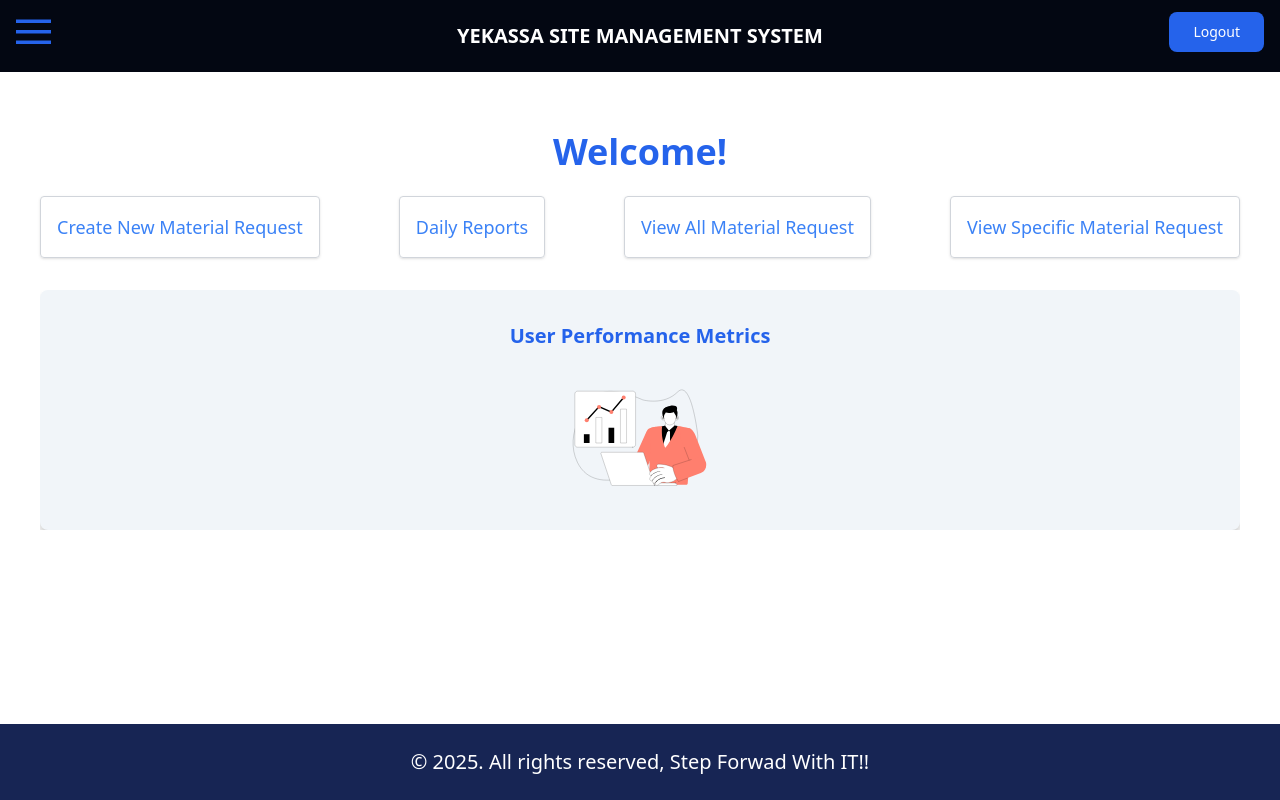
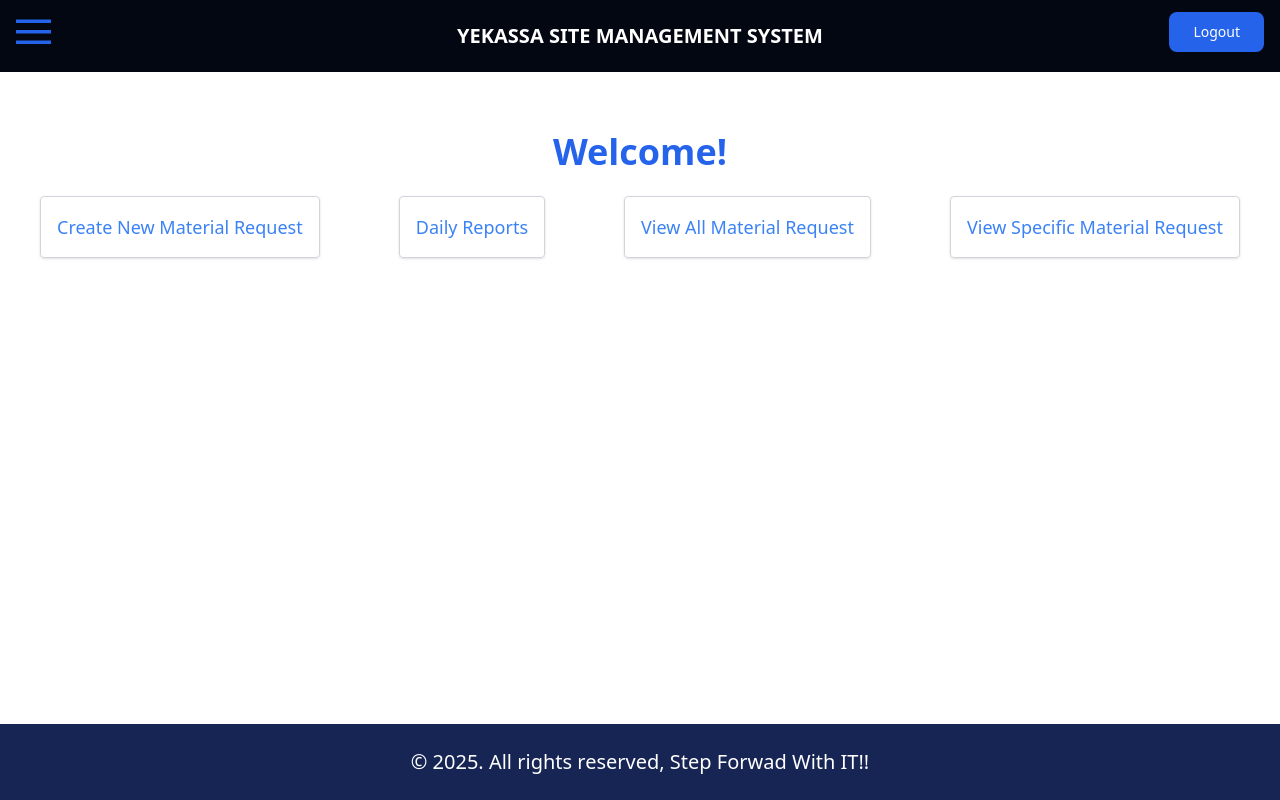
Before and after one commit to tesfahunengineer/mern-frontend, a React (Vite) app: page /user_dashboard in a window 1280 px wide. Built offline with nearby package versions, Linux system fonts and the light colour scheme.

Commit message:
Update UserDashboard.jsx

```diff
--- a/src/pages/Dashboard/UserDashboard.jsx
+++ b/src/pages/Dashboard/UserDashboard.jsx
@@ -51,13 +51,7 @@ export const UserDashboard = () => {
           </div>
 
           {/* Performance Metrics Card */}
-          <div className="mt-8">
-            <Card2
-              label="User Performance Metrics"
-              to="/performance"
-              className="w-full"
-            />
-          </div>
+
         </div>
       </div>
 
```
